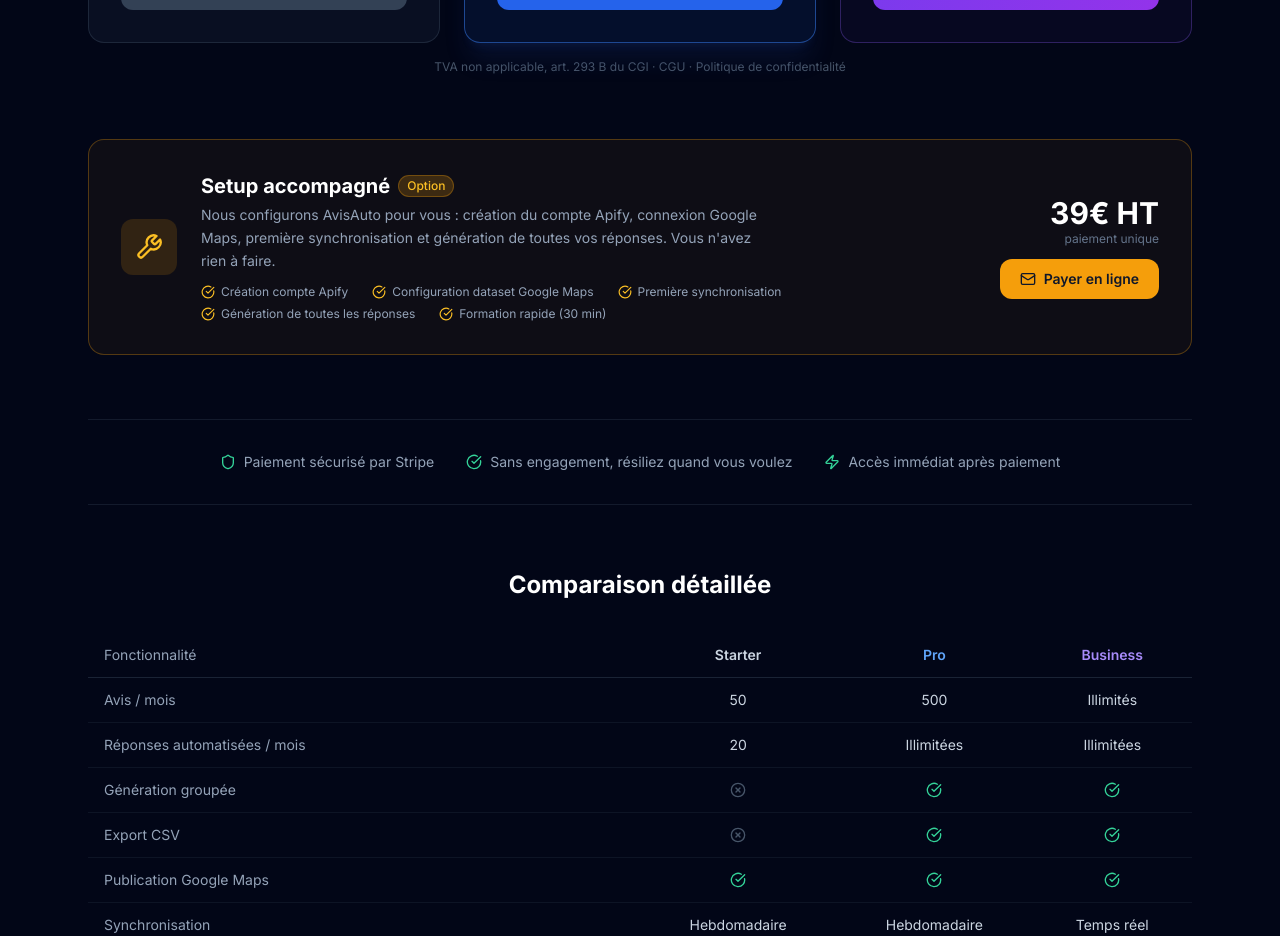
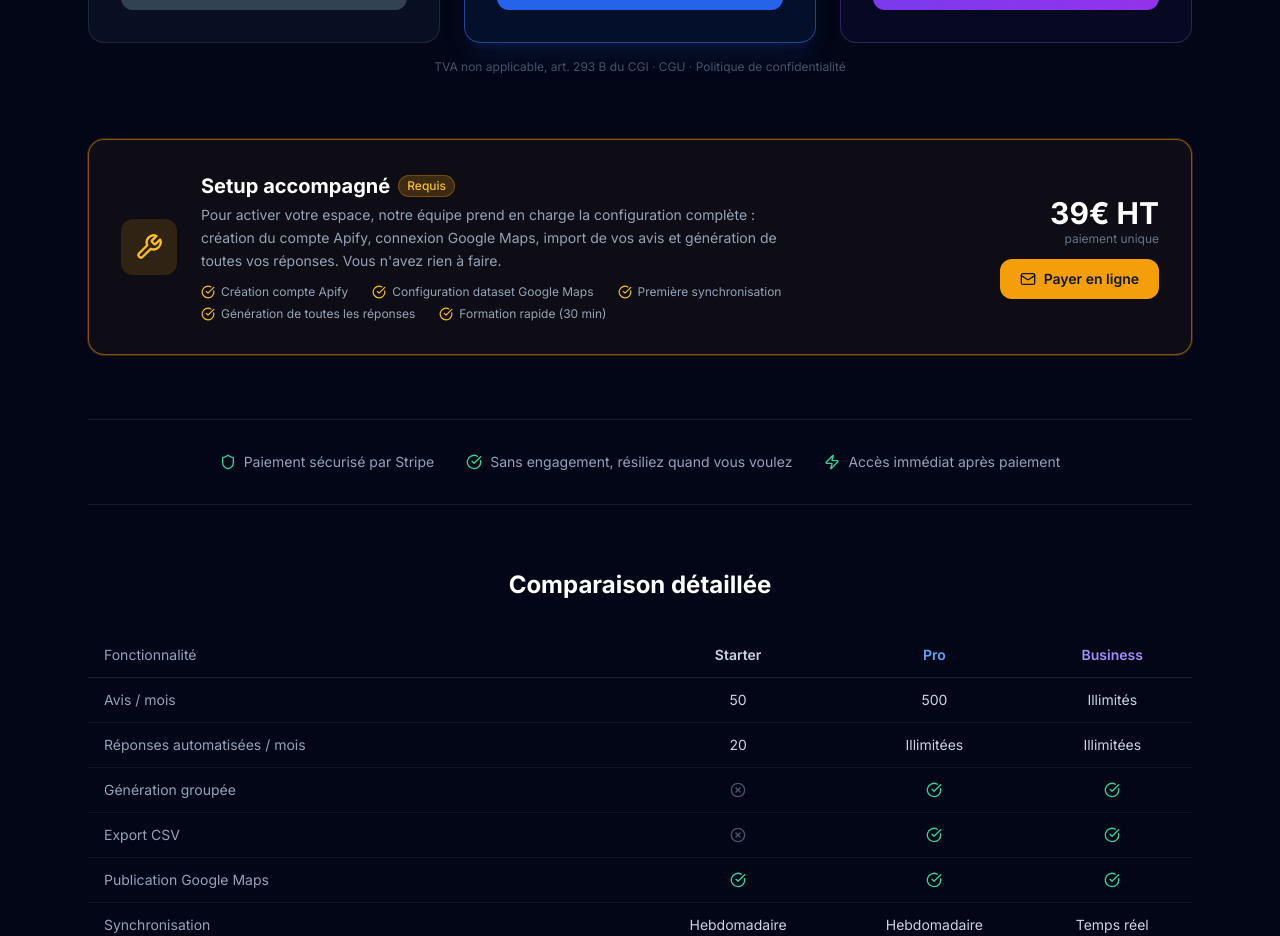
Before and after one commit to Karel170/avis-auto, a React (Vite) app: page /pricing in a window 1280 px wide. Shown: the part 940-1876 px from the top of the page. Built offline with nearby package versions, Linux system fonts and the light colour scheme; no server answers.

Commit message:
Make setup required, update email verification banner

```diff
--- a/src/components/EmailVerificationBanner.jsx
+++ b/src/components/EmailVerificationBanner.jsx
@@ -26,7 +26,7 @@ export default function EmailVerificationBanner() {
       <div className="max-w-6xl mx-auto flex items-center gap-3">
         <Mail className="w-4 h-4 text-amber-400 flex-shrink-0" />
         <p className="text-sm text-amber-200 flex-1">
-          Confirmez votre adresse email pour sécuriser votre compte.{' '}
+          Confirmez votre adresse email pour sécuriser votre compte — elle nous permettra également de vous contacter dès que votre espace est prêt.{' '}
           <button
             onClick={handleResend}
             disabled={sending}
--- a/src/pages/Pricing.jsx
+++ b/src/pages/Pricing.jsx
@@ -302,7 +302,7 @@ export default function Pricing() {
         </p>
 
         {/* Setup accompagné */}
-        <div className="mb-16 rounded-2xl border border-amber-500/30 bg-amber-500/5 p-8">
+        <div className="mb-16 rounded-2xl border border-amber-500/50 bg-amber-500/5 p-8 ring-1 ring-amber-500/20">
           <div className="flex flex-col sm:flex-row items-start sm:items-center gap-6">
             <div className="w-14 h-14 rounded-xl bg-amber-500/15 flex items-center justify-center flex-shrink-0">
               <Wrench className="w-7 h-7 text-amber-400" />
@@ -310,10 +310,10 @@ export default function Pricing() {
             <div className="flex-1">
               <div className="flex items-center gap-2 mb-1">
                 <h3 className="text-xl font-bold text-white">Setup accompagné</h3>
-                <span className="text-xs bg-amber-500/20 text-amber-400 border border-amber-500/30 px-2 py-0.5 rounded-full font-medium">Option</span>
+                <span className="text-xs bg-amber-500/20 text-amber-400 border border-amber-500/30 px-2 py-0.5 rounded-full font-medium">Requis</span>
               </div>
               <p className="text-slate-400 text-sm leading-relaxed max-w-xl">
-                Nous configurons AvisAuto pour vous : création du compte Apify, connexion Google Maps, première synchronisation et génération de toutes vos réponses. Vous n'avez rien à faire.
+                Pour activer votre espace, notre équipe prend en charge la configuration complète : création du compte Apify, connexion Google Maps, import de vos avis et génération de toutes vos réponses. Vous n'avez rien à faire.
               </p>
               <ul className="mt-3 flex flex-wrap gap-x-6 gap-y-1.5 text-xs text-slate-400">
                 {['Création compte Apify', 'Configuration dataset Google Maps', 'Première synchronisation', 'Génération de toutes les réponses', 'Formation rapide (30 min)'].map(item => (
```
